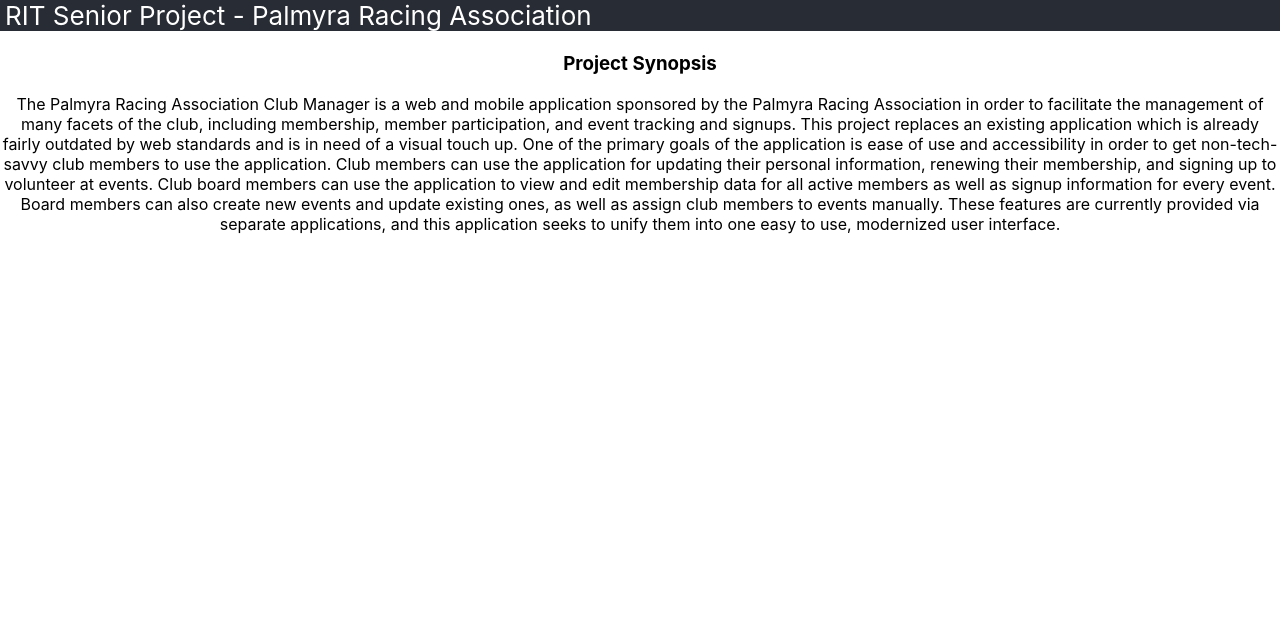
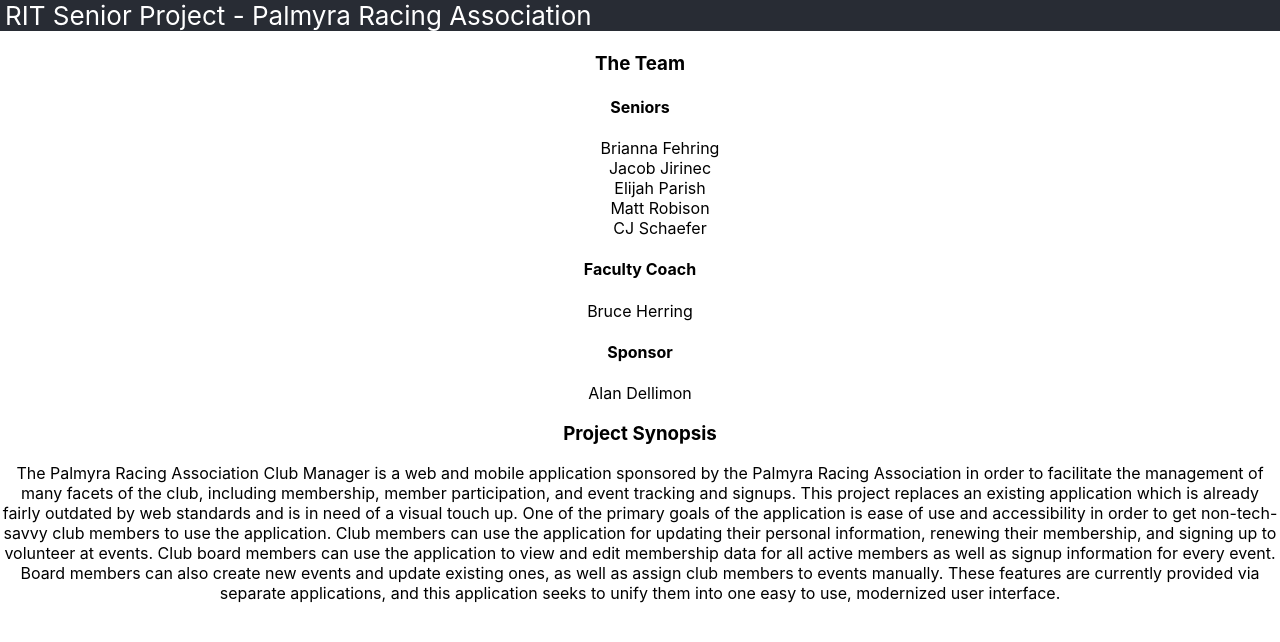
Before and after one commit to Squeaky-Training-Wheels/project-website, a React (Create React App) app: page / in a window 1280 px wide. Shown: the top 642 px of the page. Built offline with nearby package versions, Linux system fonts and the light colour scheme.

Commit message:
added names

```diff
--- a/src/App.css
+++ b/src/App.css
@@ -33,3 +33,8 @@
     transform: rotate(360deg);
   }
 }
+
+li {
+  list-style: none;
+  text-align: center;
+}
--- a/src/App.js
+++ b/src/App.js
@@ -8,6 +8,19 @@
         RIT Senior Project - Palmyra Racing Association
       </header>
       <h1></h1>
+      <h3>The Team</h3>
+      <h4>Seniors</h4>
+      <ul>
+        <li>Brianna Fehring</li>
+        <li>Jacob Jirinec</li>
+        <li>Elijah Parish</li>
+        <li>Matt Robison</li>
+        <li>CJ Schaefer</li>
+      </ul>
+      <h4>Faculty Coach</h4>
+      Bruce Herring
+      <h4>Sponsor</h4>
+      Alan Dellimon
       <h3>Project Synopsis</h3>
       <p>
         The Palmyra Racing Association Club Manager is a web and mobile application sponsored by the Palmyra Racing Association in order to facilitate the management of many facets of the club, including membership, member participation, and event tracking and signups.
```
Also changed, not shown: 1 other file (tests, documents, lock files or other folders).
